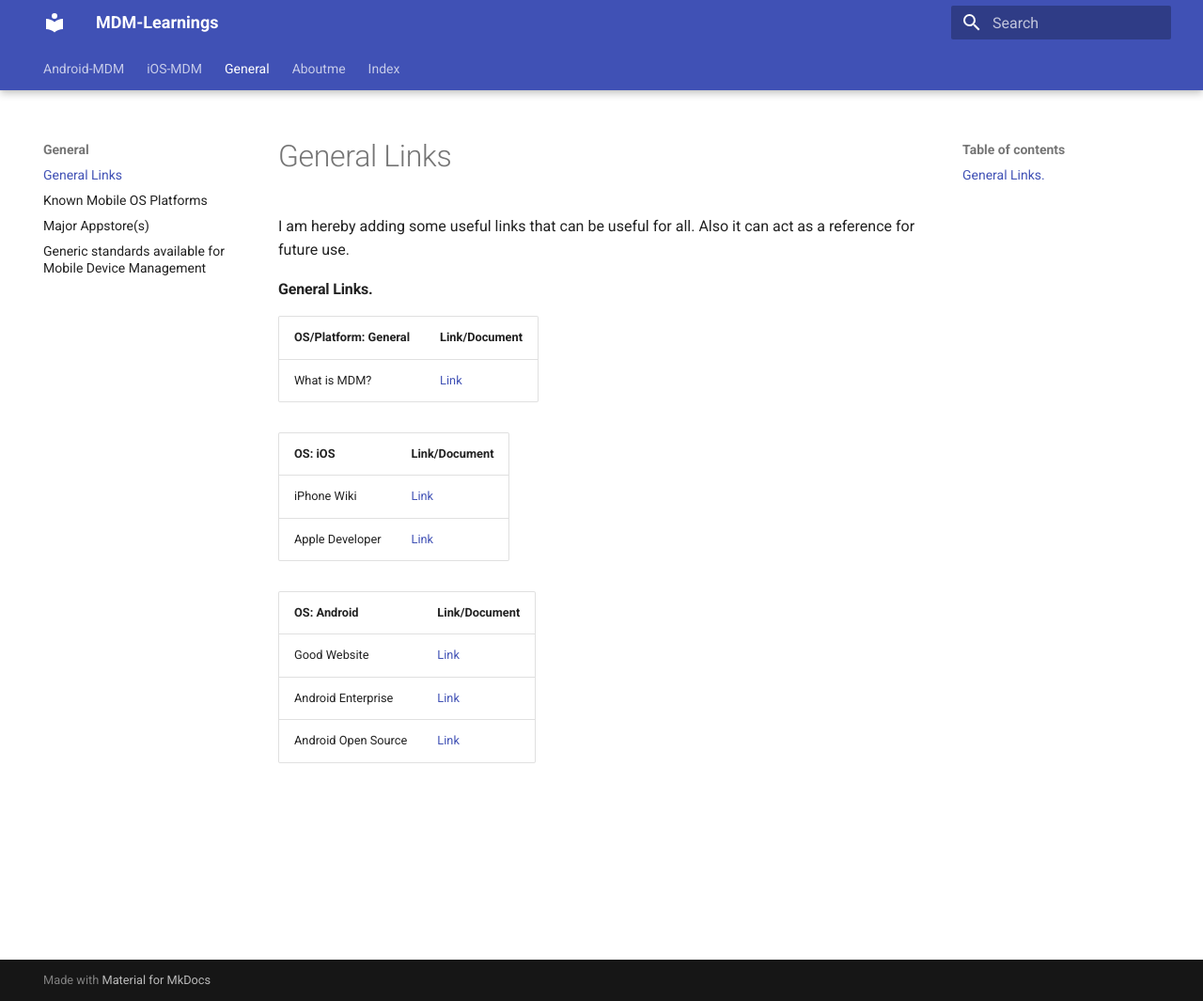
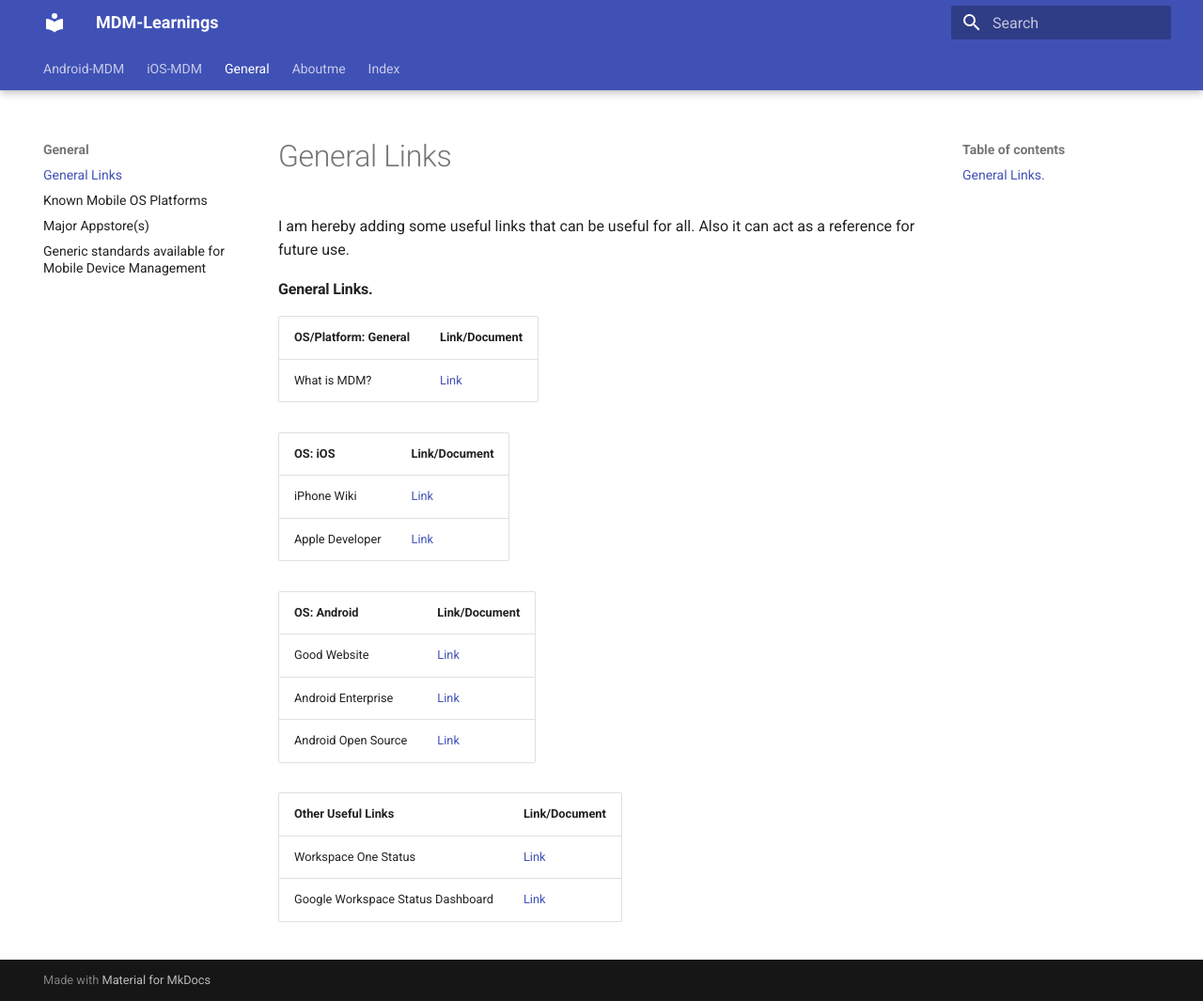
Before and after one commit to Khurrm/MDM-Learnings, an MkDocs documentation site: the page built from docs/General/General.md, in a window 1280 px wide and 1065 px high. Shown: the whole window at 94% size. Built offline with MkDocs 1.6.1 and Material for MkDocs 9.7.7, drawn with Linux system fonts in a browser that asks for light colours.

Commit message:
Update General.md

```diff
--- a/docs/General/General.md
+++ b/docs/General/General.md
@@ -18,3 +18,9 @@ OS: Android |Link/Document |
 Good Website | [Link](https://bayton.org/)  |
 Android Enterprise | [Link](https://www.android.com/enterprise/)  |
 Android Open Source | [Link](https://source.android.com/)  |
+
+
+Other Useful Links  |Link/Document |
+------------ | ------------- |
+Workspace One Status | [Link](https://status.workspaceone.com/) |
+Google Workspace Status Dashboard| [Link](https://www.google.com/appsstatus/dashboard/)  |
```
